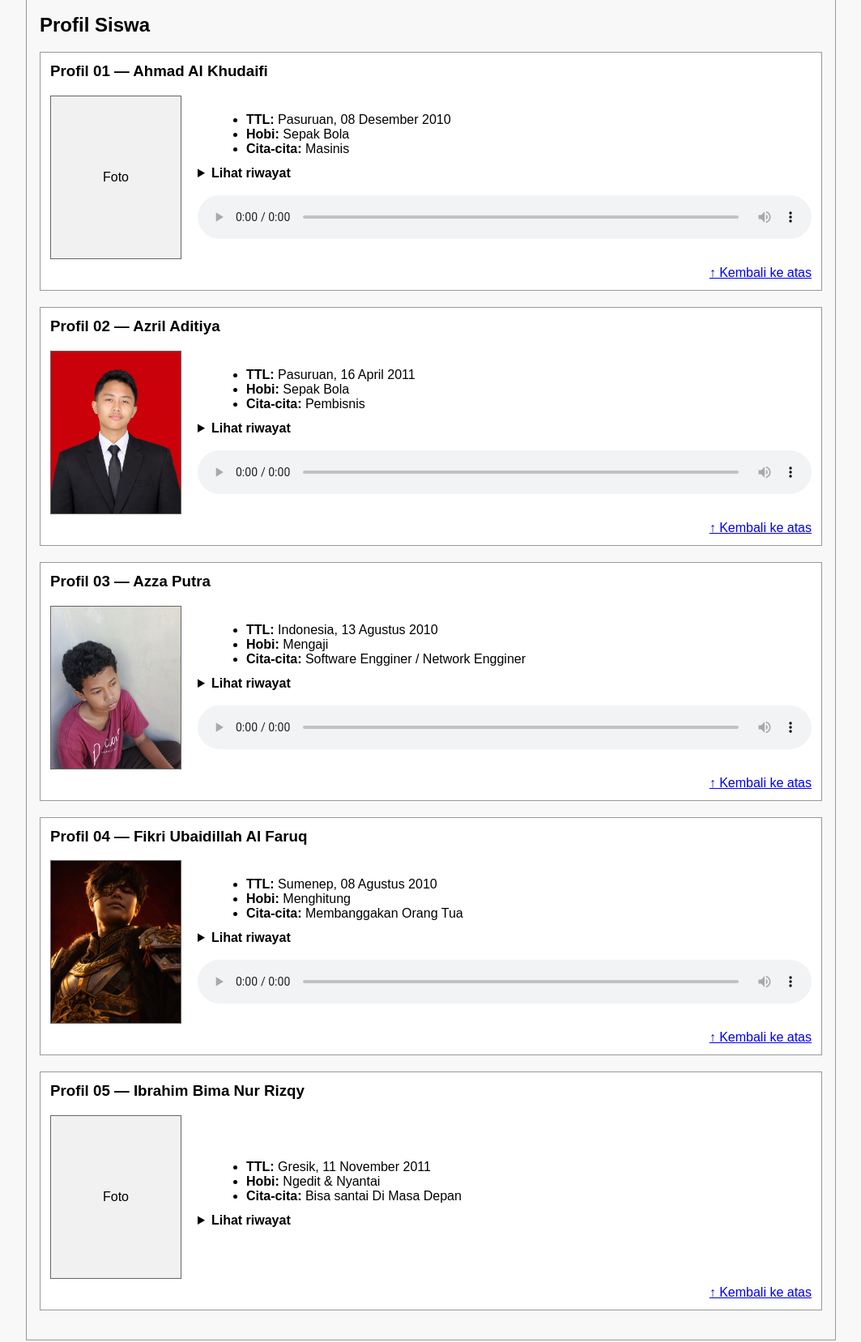
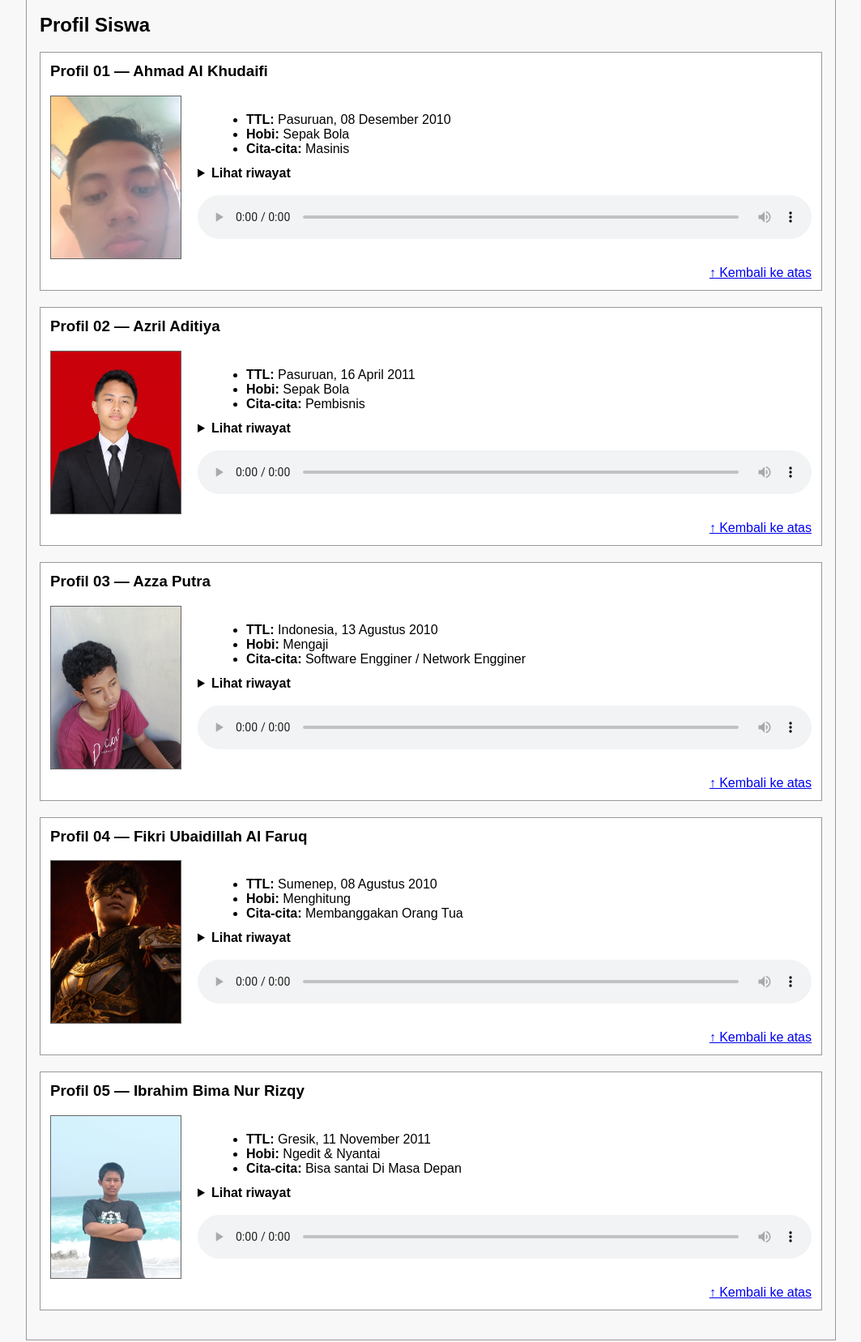
Before and after one commit to Aegirxz/Task-School, a plain HTML site: page Task 07/profile.html in a window 1280 px wide. Shown: the part 621-2278 px from the top of the page at 81% size, without its empty margins (108-1171 px from the left). Drawn offline with Linux system fonts and the light colour scheme.

```diff
--- a/Task 07/profile.html
+++ b/Task 07/profile.html
@@ -38,7 +38,9 @@
         <article class="profil" id="siswa1" style="border:1px solid #999; padding:12px; margin-bottom:20px; background:#fff;">
             <h3 style="margin-top:0;">Profil 01 — Ahmad Al Khudaifi</h3>
             <div class="grid" style="display:flex; flex-wrap:wrap; gap:20px; align-items:center;">
-                <div class="foto" style="display:flex; align-items:center; justify-content:center; flex:0 0 160px; width:160px; height:200px; margin:0 auto; border:1px solid #666; background:#f1f1f1; overflow:hidden;"><span>Foto</span></div>
+                <div class="foto" style="display:flex; align-items:center; justify-content:center; flex:0 0 160px; width:160px; height:200px; margin:0 auto; border:1px solid #666; background:#f1f1f1; overflow:hidden;">
+                    <img src="Sources/Images/Davi.jpg" alt="Foto Davi" style="width:100%; height:100%; object-fit:cover; display:block;">
+                </div>
                 <div style="flex:1; min-width:240px;">
                     <ul style="margin:0 0 12px 20px;">
                         <li><strong>TTL:</strong> Pasuruan, 08 Desember 2010</li>
@@ -140,7 +142,9 @@
         <article class="profil" id="siswa5" style="border:1px solid #999; padding:12px; margin-bottom:20px; background:#fff;">
             <h3 style="margin-top:0;">Profil 05 — Ibrahim Bima Nur Rizqy</h3>
             <div class="grid" style="display:flex; flex-wrap:wrap; gap:20px; align-items:center;">
-                <div class="foto" style="display:flex; align-items:center; justify-content:center; flex:0 0 160px; width:160px; height:200px; margin:0 auto; border:1px solid #666; background:#f1f1f1; overflow:hidden;"><span>Foto</span></div>
+                <div class="foto" style="display:flex; align-items:center; justify-content:center; flex:0 0 160px; width:160px; height:200px; margin:0 auto; border:1px solid #666; background:#f1f1f1; overflow:hidden;">
+                    <img src="Sources/Images/Bima.jpeg" alt="Foto Bima" style="width:100%; height:100%; object-fit:cover; display:block;">
+                </div>
                 <div style="flex:1; min-width:240px;">
                     <ul style="margin:0 0 12px 20px;">
                         <li><strong>TTL:</strong> Gresik, 11 November 2011</li>
@@ -152,6 +156,10 @@
                         <p><strong>Pendidikan:</strong> SDN KEPULUNGAN 1, SMPN 02 Gempol</p>
                         <p><strong>Keahlian:</strong> Alight Motion, Figma, VS Code</p>
                     </details>
+                    <audio controls style="width:100%; margin-top:10px;">
+                        <source src="Sources/Voice/Bima.ogg" type="audio/ogg">
+                        Browser tidak mendukung audio.
+                    </audio>
                 </div>
             </div>
             <p class="kembali" style="text-align:right; margin:8px 0 0;"><a href="#top">↑ Kembali ke atas</a></p>
```
Also changed, not shown: Task 07/Sources/Images/Bima.jpeg (added), Task 07/Sources/Images/Davi.jpg (added), 1 other file.
